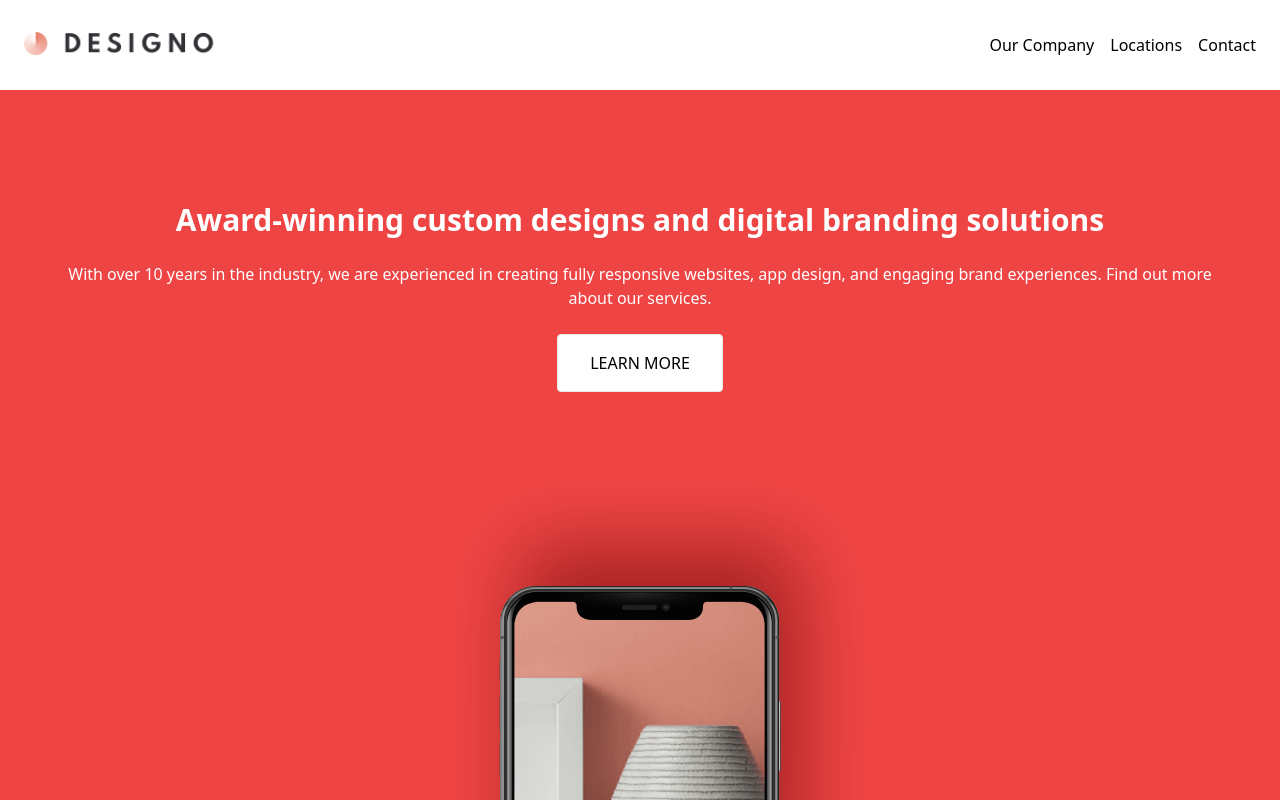
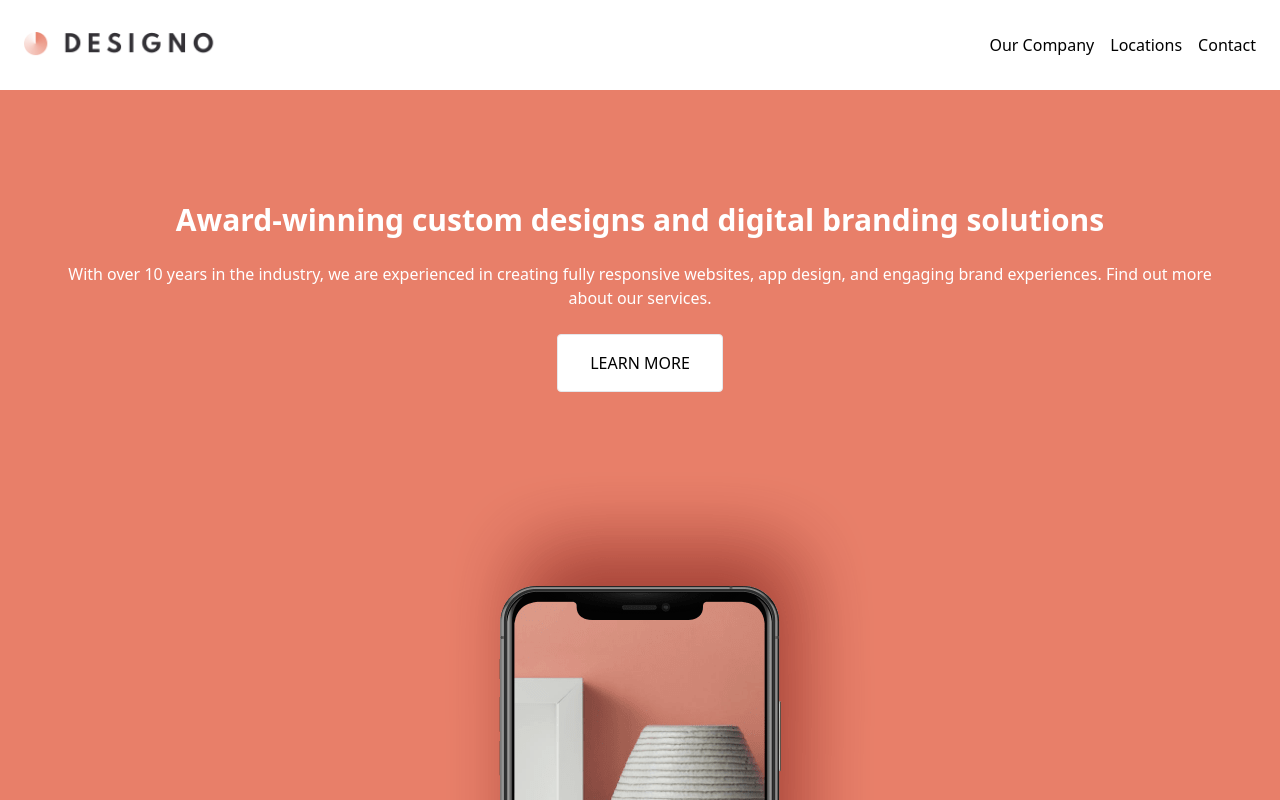
Before and after one commit to nmrabet/Designo, a React (Create React App) app: page / in a window 1280 px wide. Shown: the top 800 px of the page. Built offline with nearby package versions, Linux system fonts and the light colour scheme.

Commit message:
Fixed background in hompage

```diff
--- a/src/components/Card.tsx
+++ b/src/components/Card.tsx
@@ -8,7 +8,7 @@ import image from "../assets/img/header-img.png";
 export default function Card() {
   return (
     <div className=''>
-      <div className='bg-red-500 flex flex-col justify-center items-center pt-28 px-16 text-center space-y-6 text-white'>
+      <div className='background flex flex-col justify-center items-center pt-28 px-16 text-center space-y-6 text-white'>
         <h3 className='text-3xl font-semibold'>
           Award-winning custom designs and digital branding solutions
         </h3>
```
Also changed, not shown: 1 other file (tests, documents, lock files or other folders).
